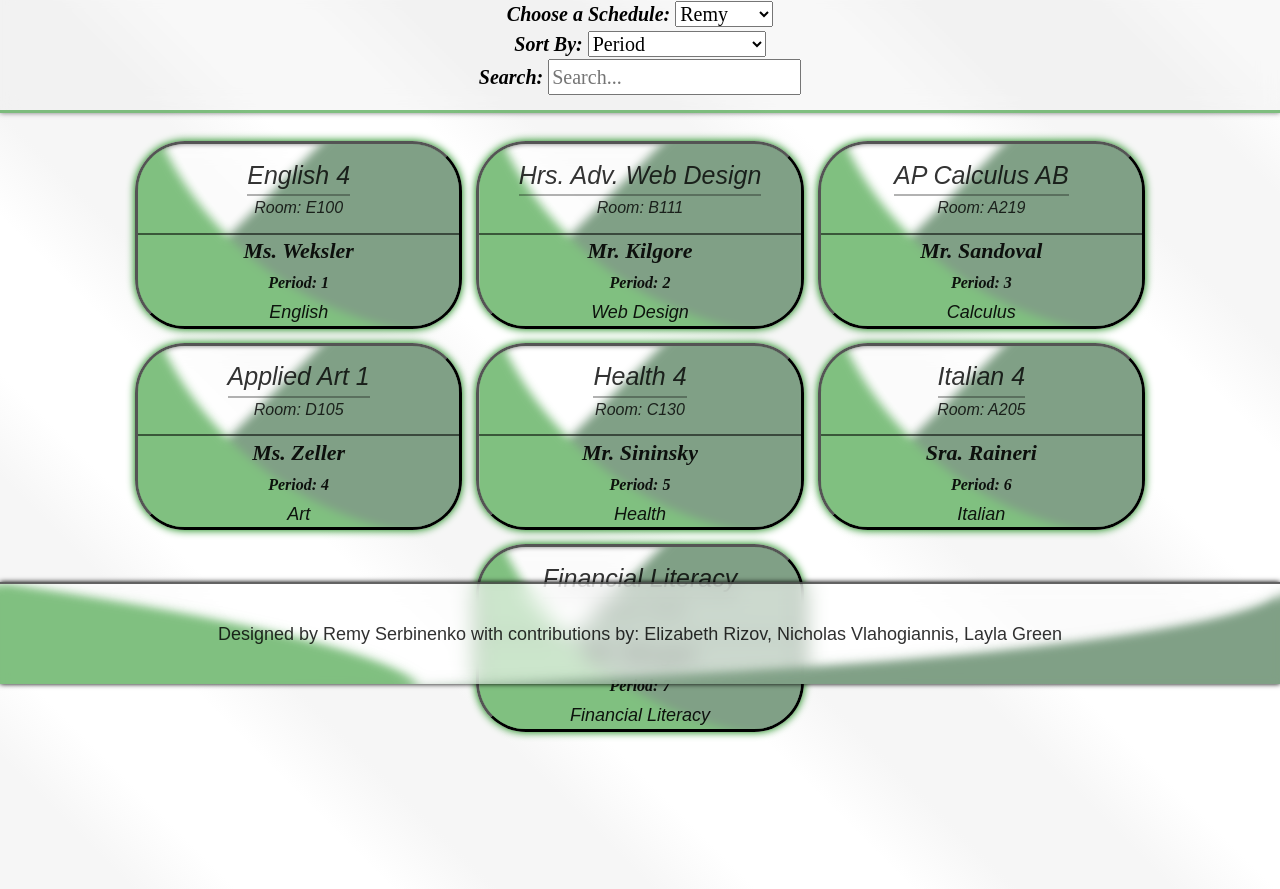
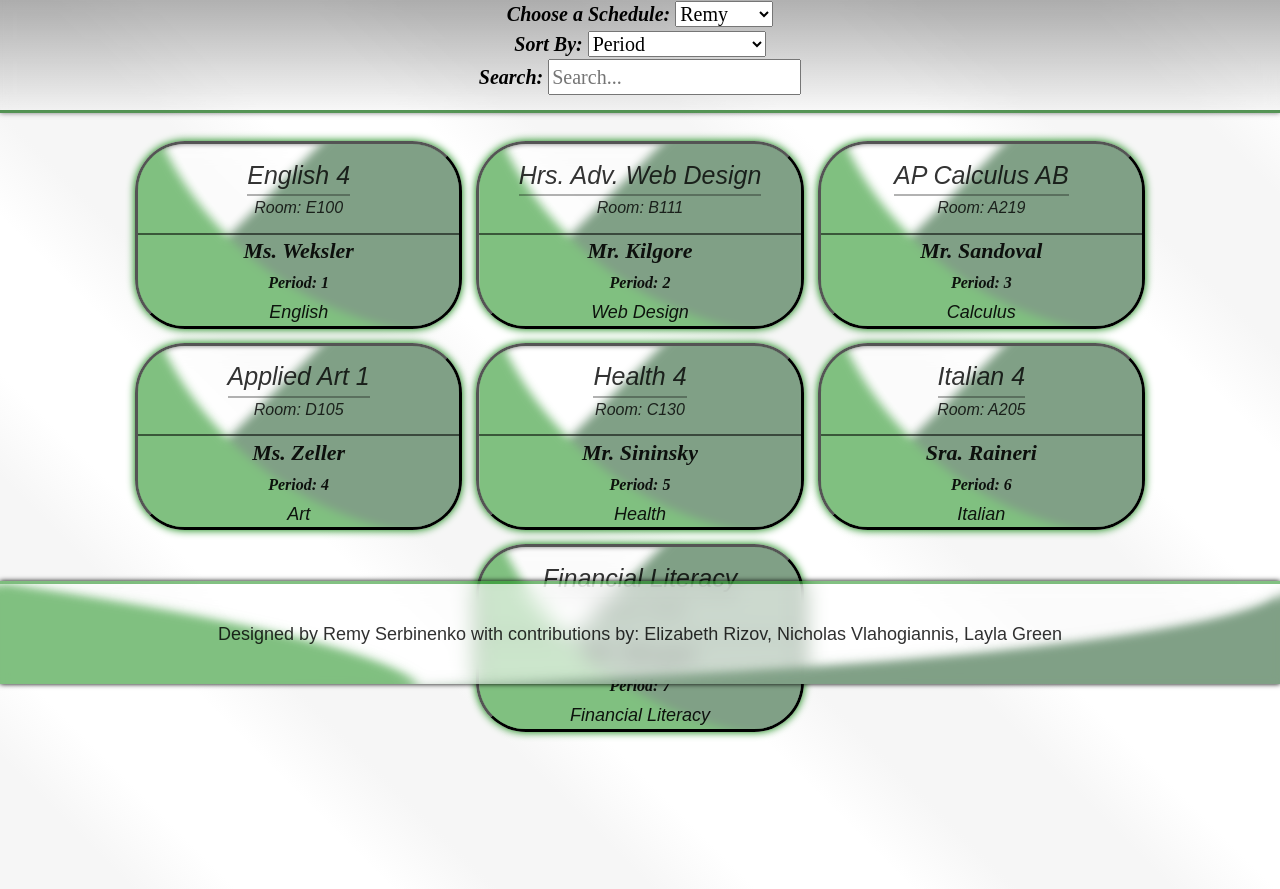
Before and after one commit to James-Ibersteen-Hawker/ScheduleAsyncPractice, a plain HTML site: page index.html in a window 1280 px wide. Shown: the part 116-1005 px from the top of the page. Drawn offline with nearby package versions, Linux system fonts and the light colour scheme; a web font is replaced by a local one.

Commit message:
slight tweak

```diff
--- a/style.css
+++ b/style.css
@@ -171,7 +171,10 @@ header::before {
   font-style: italic;
   font-weight: 700;
   border-bottom: 3px solid rgba(0, 128, 0, 0.49);
-  background: rgba(230, 230, 230, 0.3);
+  background: linear-gradient(
+    rgba(95, 95, 95, 0.555),
+    rgba(230, 230, 230, 0.3)
+  );
   backdrop-filter: blur(10px);
   box-shadow: 0px 0px 5px rgba(0, 0, 0, 0.51);
   margin-bottom: 10px;
@@ -260,7 +263,7 @@ footer {
   min-height: 100px;
   background: rgba(255, 255, 255, 0.1);
   backdrop-filter: blur(10px);
-  border-top: 2px solid rgba(61, 61, 61, 0.8);
+  border-top: 3px solid rgba(0, 128, 0, 0.49);
   box-shadow: 0px 0px 5px black;
   user-select: none;
 }
```
